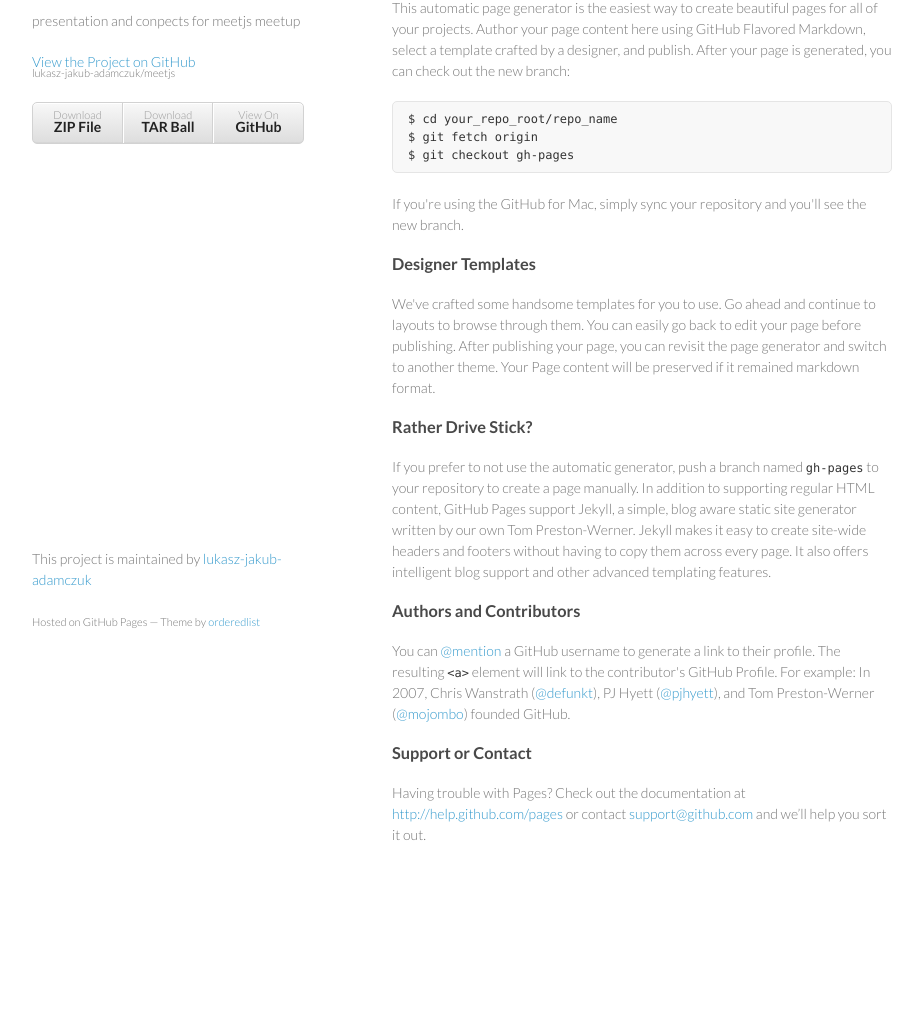
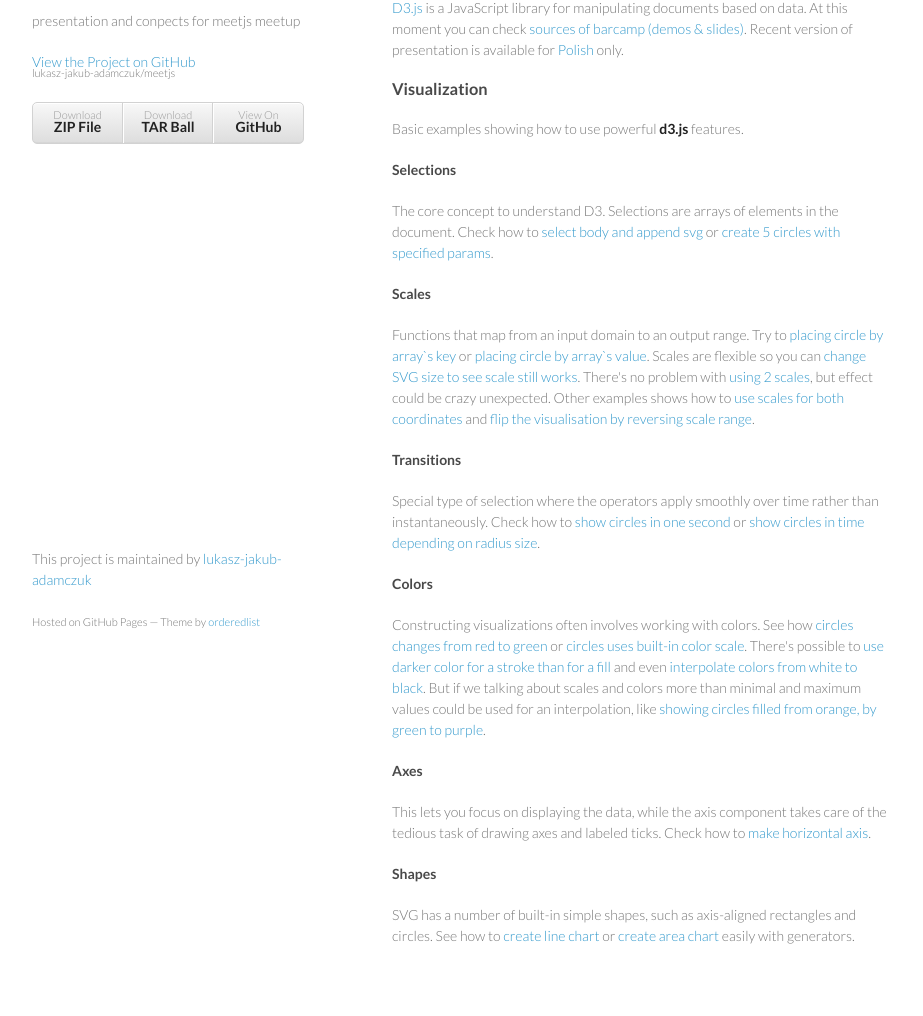
Before and after one commit to lukasz-jakub-adamczuk/meetjs, a plain HTML site: page index.html in a window 1280 px wide. Shown: the part 99-1115 px from the top of the page, without its empty margins (178-1101 px from the left). Before the commit the page ends 1014 px from the top, so only its background shows below. Drawn offline with Linux system fonts and the light colour scheme.

Commit message:
Update index.html

```diff
--- a/index.html
+++ b/index.html
@@ -28,37 +28,30 @@
         </ul>
       </header>
       <section>
-        <h3>
-<a name="welcome-to-github-pages" class="anchor" href="#welcome-to-github-pages"><span class="octicon octicon-link"></span></a>Welcome to GitHub Pages.</h3>
+        <h3><a name="presentation" class="anchor" href="#presentation"><span class="octicon octicon-link"></span></a>Presentation</h3>
+<p><a href="http://d3js.org/">D3.js</a> is a JavaScript library for manipulating documents based on data. At this moment you can check <a href="http://github.com/lukasz-jakub-adamczuk/barcamp">sources of barcamp (demos & slides)</a>. Recent version of presentation is available for <a href="./presentation-pl/index.html">Polish</a> only.</p>
 
-<p>This automatic page generator is the easiest way to create beautiful pages for all of your projects. Author your page content here using GitHub Flavored Markdown, select a template crafted by a designer, and publish. After your page is generated, you can check out the new branch:</p>
+<h3><a name="visualization" class="anchor" href="#visualization"><span class="octicon octicon-link"></span></a>Visualization</h3>
+<p>Basic examples showing how to use powerful <strong>d3.js</strong> features.</p>
 
-<pre><code>$ cd your_repo_root/repo_name
-$ git fetch origin
-$ git checkout gh-pages
-</code></pre>
+<h4>Selections</h4>
+<p>The core concept to understand D3. Selections are arrays of elements in the document. Check how to <a href="./demos/circles/selections.html">select body and append svg</a> or <a href="./demos/circles/selections2.html">create 5 circles with specified params</a>.</p>
 
-<p>If you're using the GitHub for Mac, simply sync your repository and you'll see the new branch.</p>
+<h4>Scales</h4>
+<p>Functions that map from an input domain to an output range. Try to <a href="./demos/circles/scales.html">placing circle by array`s key</a> or <a href="./demos/circles/scales2.html">placing circle by array`s value</a>. Scales are flexible so you can <a href="./demos/circles/scales3.html">change SVG size to see scale still works</a>. There's no problem with <a href="./demos/circles/scales4.html">using 2 scales</a>, but effect could be crazy unexpected. Other examples shows how to <a href="./demos/circles/scales5.html">use scales for both coordinates</a> and <a href="./demos/circles/scales6.html">flip the visualisation by reversing scale range</a>.</p>
 
-<h3>
-<a name="designer-templates" class="anchor" href="#designer-templates"><span class="octicon octicon-link"></span></a>Designer Templates</h3>
+<h4>Transitions</h4>
+<p>Special type of selection where the operators apply smoothly over time rather than instantaneously. Check how to <a href="./demos/circles/transitions.html">show circles in one second</a> or <a href="./demos/circles/transitions2.html">show circles in time depending on radius size</a>.</p>
 
-<p>We've crafted some handsome templates for you to use. Go ahead and continue to layouts to browse through them. You can easily go back to edit your page before publishing. After publishing your page, you can revisit the page generator and switch to another theme. Your Page content will be preserved if it remained markdown format.</p>
+<h4>Colors</h4>
+<p>Constructing visualizations often involves working with colors. See how <a href="./demos/circles/colors.html">circles changes from red to green</a> or <a href="./demos/circles/colors2.html">circles uses built-in color scale</a>. There's possible to <a href="./demos/circles/colors3.html">use darker color for a stroke than for a fill</a> and even <a href="./demos/circles/colors4.html">interpolate colors from white to black</a>. But if we talking about scales and colors more than minimal and maximum values could be used for an interpolation, like <a href="./demos/circles/colors5.html">showing circles filled from orange, by green to purple</a>.</p>
 
-<h3>
-<a name="rather-drive-stick" class="anchor" href="#rather-drive-stick"><span class="octicon octicon-link"></span></a>Rather Drive Stick?</h3>
+<h4>Axes</h4>
+<p>This lets you focus on displaying the data, while the axis component takes care of the tedious task of drawing axes and labeled ticks. Check how to <a href="./demos/circles/axes.html">make horizontal axis</a>.</p>
 
-<p>If you prefer to not use the automatic generator, push a branch named <code>gh-pages</code> to your repository to create a page manually. In addition to supporting regular HTML content, GitHub Pages support Jekyll, a simple, blog aware static site generator written by our own Tom Preston-Werner. Jekyll makes it easy to create site-wide headers and footers without having to copy them across every page. It also offers intelligent blog support and other advanced templating features.</p>
+<h4>Shapes</h4>
+<p>SVG has a number of built-in simple shapes, such as axis-aligned rectangles and circles. See how to <a href="./demos/circles/shapes.html">create line chart</a> or <a href="./demos/circles/shapes2.html">create area chart</a> easily with generators.</p>
 
-<h3>
-<a name="authors-and-contributors" class="anchor" href="#authors-and-contributors"><span class="octicon octicon-link"></span></a>Authors and Contributors</h3>
-
-<p>You can <a href="https://github.com/blog/821" class="user-mention">@mention</a> a GitHub username to generate a link to their profile. The resulting <code>&lt;a&gt;</code> element will link to the contributor's GitHub Profile. For example: In 2007, Chris Wanstrath (<a href="https://github.com/defunkt" class="user-mention">@defunkt</a>), PJ Hyett (<a href="https://github.com/pjhyett" class="user-mention">@pjhyett</a>), and Tom Preston-Werner (<a href="https://github.com/mojombo" class="user-mention">@mojombo</a>) founded GitHub.</p>
-
-<h3>
-<a name="support-or-contact" class="anchor" href="#support-or-contact"><span class="octicon octicon-link"></span></a>Support or Contact</h3>
-
-<p>Having trouble with Pages? Check out the documentation at <a href="http://help.github.com/pages">http://help.github.com/pages</a> or contact <a href="mailto:support@github.com">support@github.com</a> and we’ll help you sort it out.</p>
       </section>
       <footer>
         <p>This project is maintained by <a href="https://github.com/lukasz-jakub-adamczuk">lukasz-jakub-adamczuk</a></p>
```
